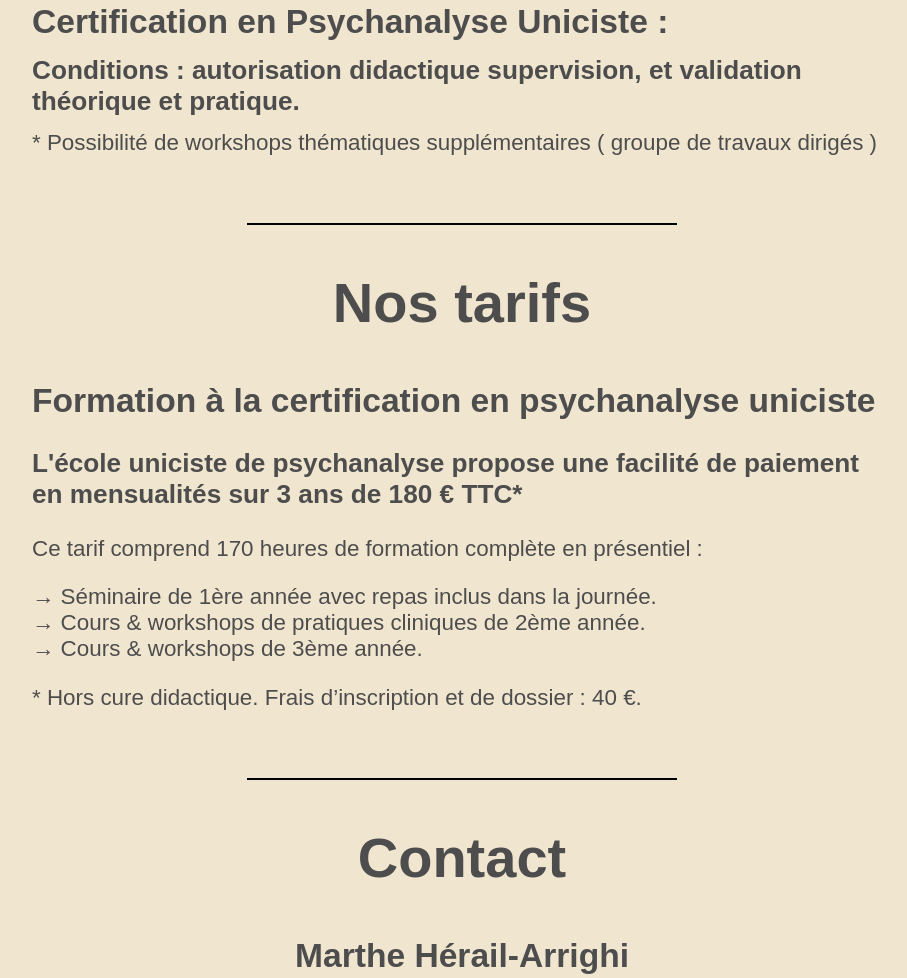
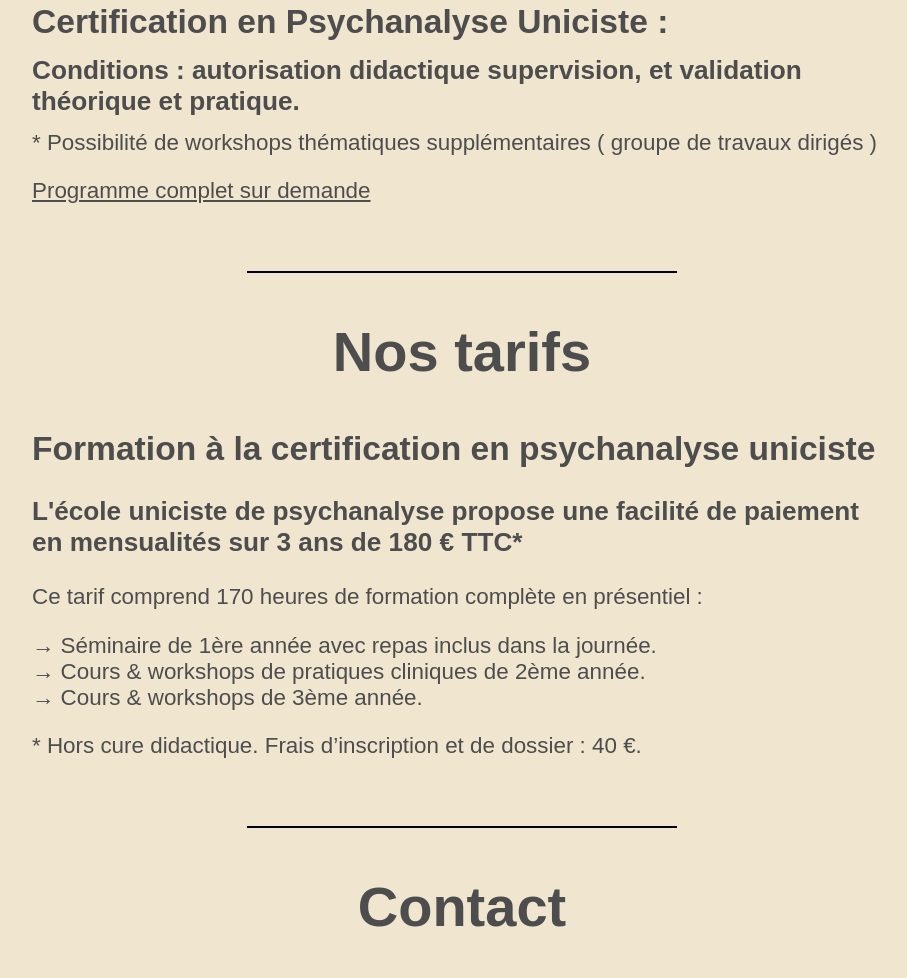
Before and after one commit to ecoleuniciste/psy-labo-languedoc, a plain HTML site: page index.html in a window 1280 px wide. Shown: the part 4183-5161 px from the top of the page, without its empty margins (178-1085 px from the left). Drawn offline with Linux system fonts and the light colour scheme.

Commit message:
Added email link for full program

```diff
--- a/index.html
+++ b/index.html
@@ -108,6 +108,7 @@
           <h3>Conditions : autorisation didactique supervision, et validation théorique et pratique.</h3>
           * Possibilité de workshops thématiques supplémentaires ( groupe de travaux dirigés )
         </div>
+        <p><a href="mailto:martherail@gmail.com?subject=Demande de programme formation">Programme complet sur demande</a></p>
       </section>
       <section id="tarifs">
         <h1>Nos tarifs</h1>
```
